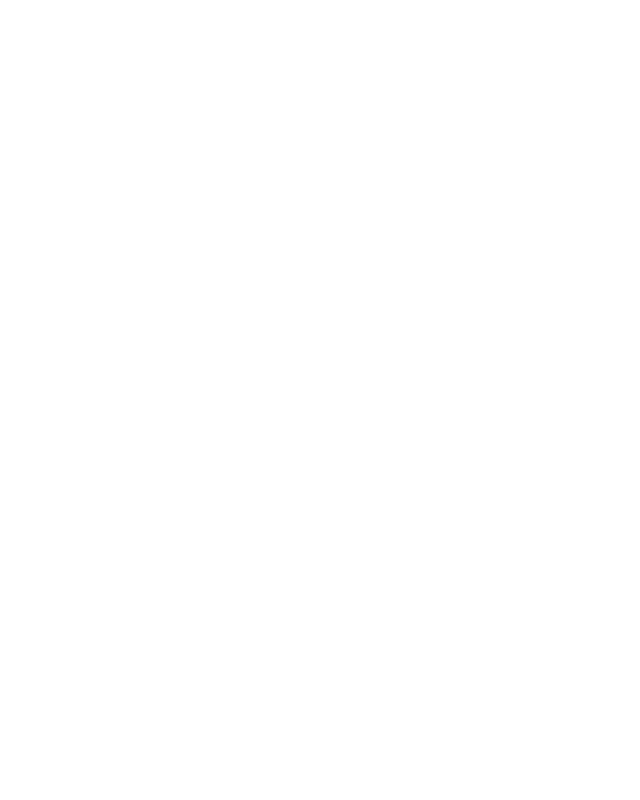
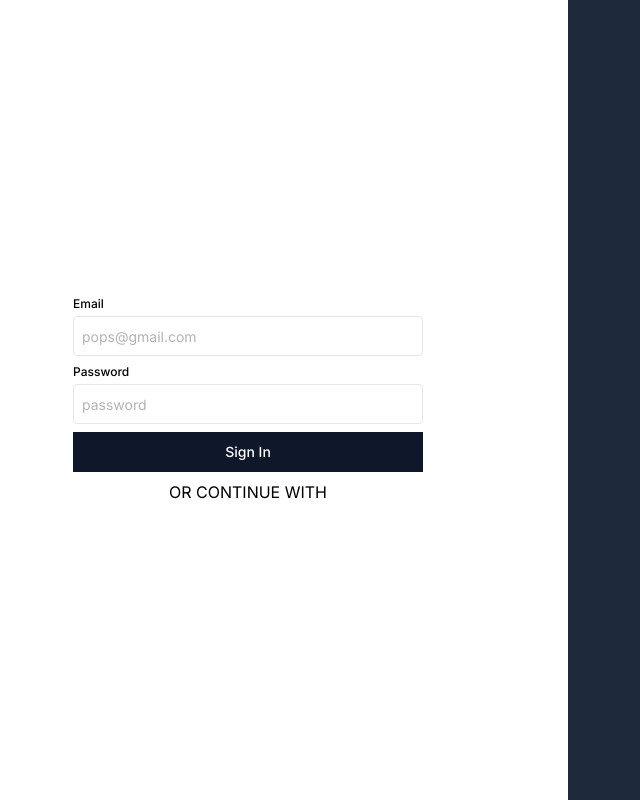
Before and after one commit to sayuru-j/homies, a Next.js app in the folder client/: page /register in a window 1280 px wide. Shown: the whole page, without its empty margins (72-712 px from the left). Built offline with nearby package versions, Linux system fonts and the light colour scheme.

Commit message:
Register form

```diff
--- a/client/app/(auth)/register/page.tsx
+++ b/client/app/(auth)/register/page.tsx
@@ -1,5 +1,16 @@
+import { UserRegisterForm } from "@/components/user-register-form";
+
 function Register() {
-  return <main></main>;
+  return (
+    <main className="h-screen w-screen grid lg:grid-cols-2">
+      <section className="mx-auto flex w-[350px] h-screen items-center justify-center">
+        <div className="w-full">
+          <UserRegisterForm />
+        </div>
+      </section>
+      <section className="bg-slate-800 h-full hidden lg:flex"></section>
+    </main>
+  );
 }
 
 export default Register;
--- a/client/components/UI/button.tsx
+++ b/client/components/UI/button.tsx
@@ -6,7 +6,7 @@
   {
     variants: {
       variant: {
-        default: "bg-primary text-primary-foreground hover:bg-primary/90",
+        default: "bg-slate-900 text-white hover:bg-slate-900/70",
         destructive:
           "bg-destructive text-destructive-foreground hover:bg-destructive/90",
         outline:
--- /dev/null
+++ b/client/components/UI/seperator.tsx
@@ -0,0 +1,8 @@
+export default function Seperator() {
+  return (
+    <div className="flex items-center justify-center py-4 relative">
+      <div className="" />
+      <p className="absolute bg-white bottom-0">OR CONTINUE WITH</p>
+    </div>
+  );
+}
--- /dev/null
+++ b/client/components/user-register-form.tsx
@@ -0,0 +1,73 @@
+"use client";
+
+import { useForm } from "react-hook-form";
+import { zodResolver } from "@hookform/resolvers/zod";
+import * as z from "zod";
+import { userRegisterSchema } from "@/lib/validations/auth";
+import { buttonVariants } from "./UI/button";
+import React from "react";
+import { useSearchParams } from "next/navigation";
+import Seperator from "./UI/seperator";
+
+interface UserRegisterFormProps extends React.HTMLAttributes<HTMLDivElement> {}
+
+export function UserRegisterForm({
+  className,
+  ...props
+}: UserRegisterFormProps) {
+  const {
+    register,
+    handleSubmit,
+    formState: { errors },
+  } = useForm<FormData>({
+    resolver: zodResolver(userRegisterSchema),
+  });
+  const [isLoading, setIsloading] = React.useState<boolean>(false);
+  const searchParams = useSearchParams();
+
+  return (
+    <div className={`${className} "grid gap-6"`}>
+      <form>
+        <div className="grid gap-2">
+          <div className="grid gap-1">
+            <label className="text-xs font-medium" htmlFor="email">
+              Email
+            </label>
+            <input
+              id=""
+              className="h-10 placeholder:text-sm placeholder:text-black/30 rounded border px-2"
+              placeholder="pops@gmail.com"
+              type="email"
+              autoCapitalize="none"
+              autoComplete="email"
+              autoCorrect="off"
+              disabled={isLoading}
+            />
+          </div>
+          <div className="grid gap-1">
+            <label className="text-xs font-medium" htmlFor="password">
+              Password
+            </label>
+            <input
+              id=""
+              className="h-10 placeholder:text-sm placeholder:text-black/30 rounded border px-2"
+              placeholder="password"
+              type="email"
+              autoCapitalize="none"
+              autoComplete="email"
+              autoCorrect="off"
+              disabled={isLoading}
+            />
+          </div>
+          <button
+            className={`${buttonVariants()} rounded`}
+            disabled={isLoading}
+          >
+            Sign In
+          </button>
+        </div>
+      </form>
+      <Seperator />
+    </div>
+  );
+}
--- /dev/null
+++ b/client/lib/validations/auth.ts
@@ -0,0 +1,6 @@
+import * as z from "zod";
+
+export const userRegisterSchema = z.object({
+  email: z.string().email(),
+  password: z.string().min(8),
+});
--- a/client/package.json
+++ b/client/package.json
@@ -9,6 +9,7 @@
     "lint": "next lint"
   },
   "dependencies": {
+    "@hookform/resolvers": "^3.1.1",
     "@tailwindcss/typography": "^0.5.9",
     "@types/node": "20.4.1",
     "@types/react": "18.2.14",
@@ -21,8 +22,10 @@
     "postcss": "8.4.25",
     "react": "18.2.0",
     "react-dom": "18.2.0",
+    "react-hook-form": "^7.45.1",
     "tailwindcss": "3.3.2",
     "tailwindcss-animate": "^1.0.6",
-    "typescript": "5.1.6"
+    "typescript": "5.1.6",
+    "zod": "^3.21.4"
   }
 }
```
Also changed, not shown: 1 other file (tests, documents, lock files or other folders).
